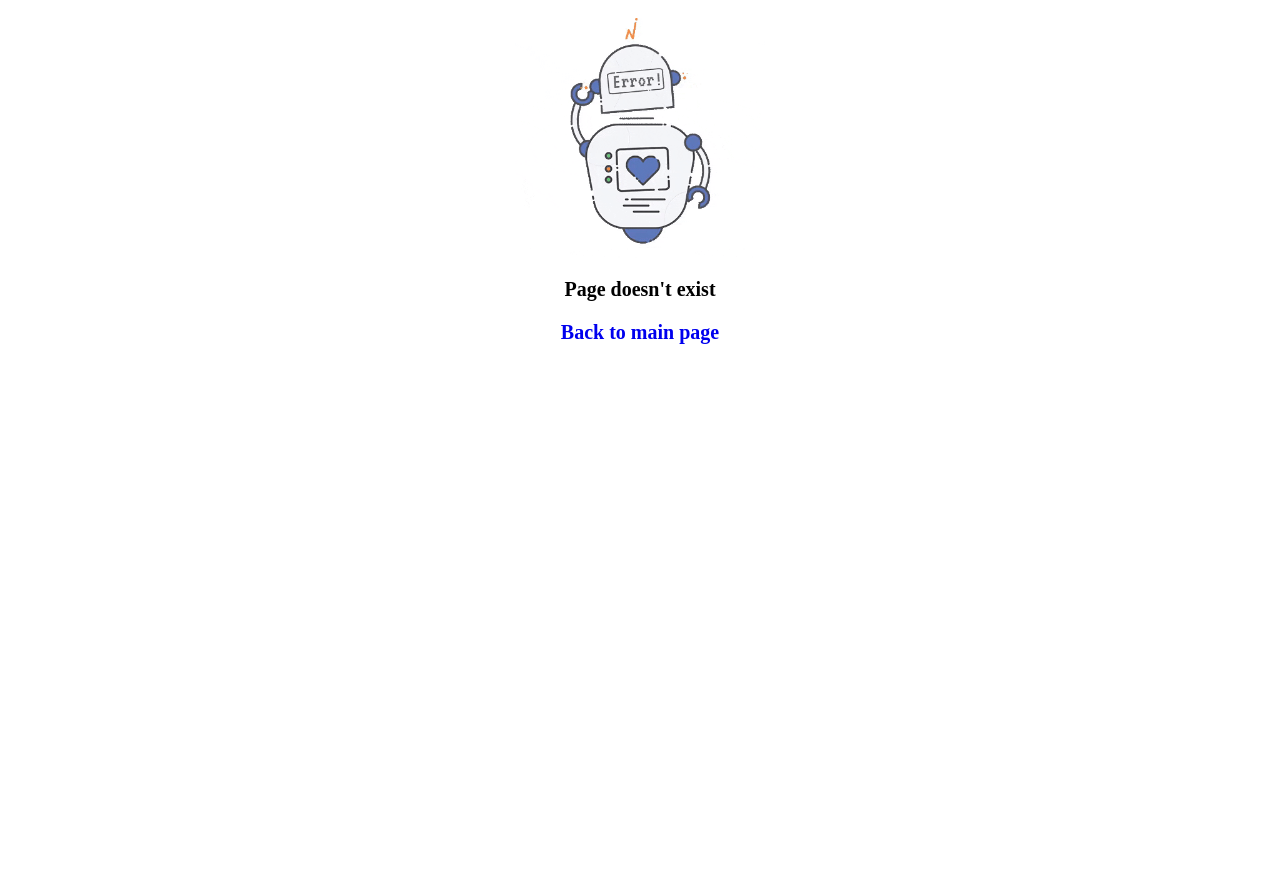
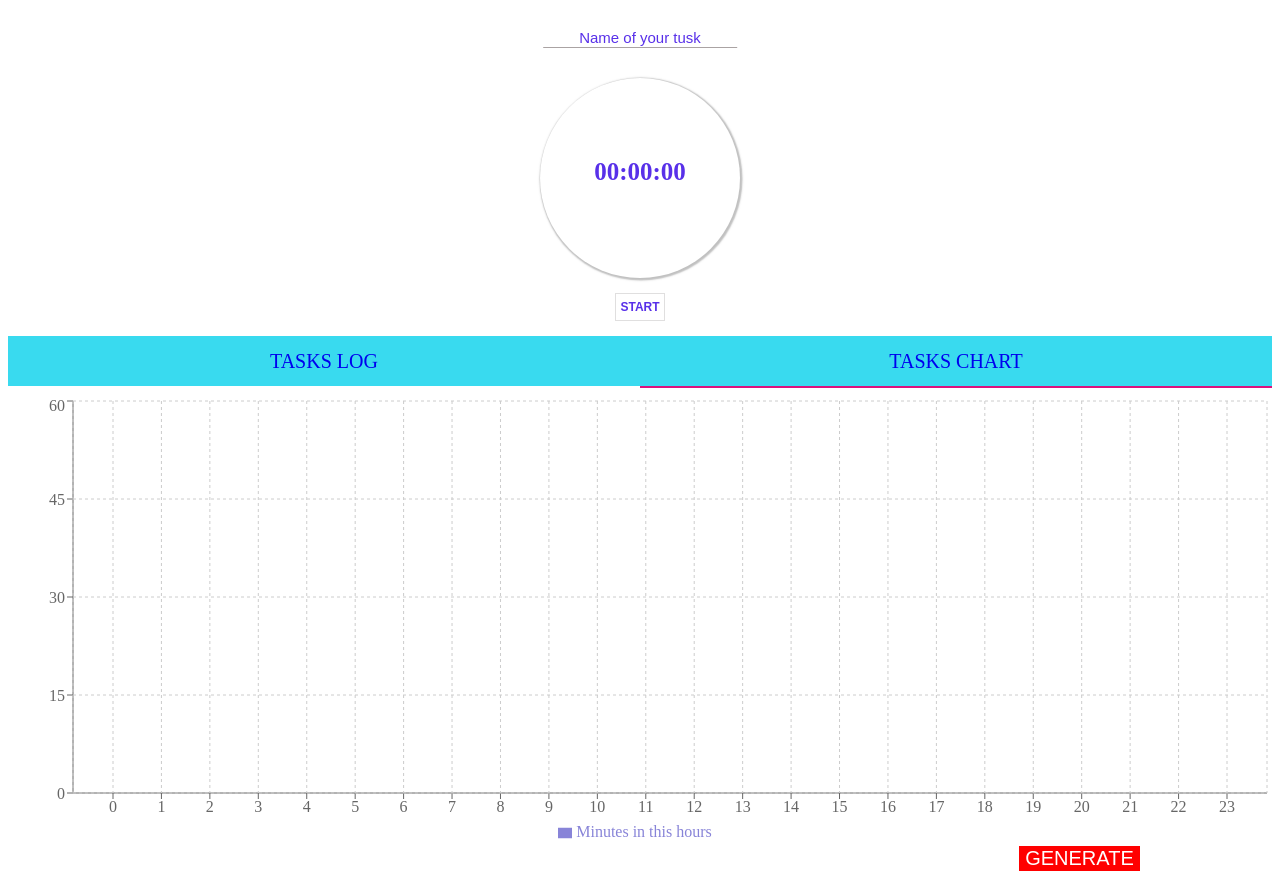
Before and after one commit to Igor-Zaika/timer-redux, a React (Create React App) app: page /timer-redux/chart in a window 1280 px wide. Before the commit the page ends 800 px from the top, so only its background shows below. Built offline with nearby package versions, Linux system fonts and the light colour scheme.

Commit message:
change routes

```diff
--- a/package.json
+++ b/package.json
@@ -1,5 +1,6 @@
 {
-  "name": "timer-tusk-react",
+  "homepage": "https://igor-zaika.github.io/timer-redux",
+  "name": "timer-redux",
   "version": "0.1.0",
   "private": true,
   "dependencies": {
@@ -26,6 +27,8 @@
   },
   "scripts": {
     "start": "react-scripts start",
+    "predeploy": "npm run build",
+    "deploy": "gh-pages -d build",
     "build": "react-scripts build",
     "test": "react-scripts test",
     "eject": "react-scripts eject"
--- a/src/components/app/App.js
+++ b/src/components/app/App.js
@@ -10,9 +10,9 @@ function App() {
   	return (
 		<Router>
 			<Routes>
-				<Route path="/" element={<MainPage/>}/>
-				<Route path="/:taskId" element={<SingleTaskPage/>}/>
-				<Route path="/chart" element={<TaskChartPage/>}/>
+				<Route path="/timer-redux" element={<MainPage/>}/>
+				<Route path="/timer-redux/:taskId" element={<SingleTaskPage/>}/>
+				<Route path="/timer-redux/chart" element={<TaskChartPage/>}/>
 				<Route path="*" element={<Page404/>}/>
 			</Routes>
 		</Router>
--- a/src/components/pages/404.js
+++ b/src/components/pages/404.js
@@ -7,7 +7,7 @@ const Page404 = () => {
         <div>
             <img style={{ display: 'block', width: "250px", height: "250px",objectFit: 'contain', margin: "0 auto"}}  src={img} alt="Error"/>
             <p style={{'textAlign': 'center', 'fontWeight': 'bold', 'fontSize': '20px'}}>Page doesn't exist</p>
-            <Link style={{'display': 'block', 'textAlign': 'center', 'fontWeight': 'bold', 'fontSize': '20px', 'marginTop': '10px'}} to="/">Back to main page</Link>
+            <Link style={{'display': 'block', 'textAlign': 'center', 'fontWeight': 'bold', 'fontSize': '20px', 'marginTop': '10px'}} to="/timer-redux">Back to main page</Link>
         </div>
     )
 }
--- a/src/components/singleTask/SingleTask.js
+++ b/src/components/singleTask/SingleTask.js
@@ -29,7 +29,7 @@ const SingleTask = () => {
                         <div className="time-end">Time end:  {singleTask[0].end}</div>
                         <div className="time-spend">Time spend:  {singleTask[0].spend}</div>
                     </div>
-                    <Link to="/" className="single-log__back">Back to main page</Link>
+                    <Link to="/timer-redux" className="single-log__back">Back to main page</Link>
                 </div>
             </>
         )
--- a/src/components/tableHeader/TableHeader.js
+++ b/src/components/tableHeader/TableHeader.js
@@ -7,8 +7,8 @@ const TableHeader = () => {
 
     return (
         <div className='table_wrapp'>
-            <div className="tableLog" ><Link to="/">TASKS LOG</Link></div>
-            <div className="tableChart" ><Link to="/chart">TASKS CHART</Link></div>
+            <div className="tableLog" ><Link to="/timer-redux">TASKS LOG</Link></div>
+            <div className="tableChart" ><Link to="/timer-redux/chart">TASKS CHART</Link></div>
         </div>
 
     )
--- a/src/components/tasksLog/TaskLog.js
+++ b/src/components/tasksLog/TaskLog.js
@@ -91,7 +91,7 @@ const TaskLog = () => {
 								<StyledTableCell align="center">{row.timeStart}</StyledTableCell>
 								<StyledTableCell align="center">{row.timeEnd}</StyledTableCell>
 								<StyledTableCell align="center">{row.timeSpend}</StyledTableCell>
-								<StyledTableCell align="center" ><Link to={`/${row.id}`}><button>{row.info}</button></Link></StyledTableCell>
+								<StyledTableCell align="center" ><Link to={`/timer-redux/${row.id}`}><button>{row.info}</button></Link></StyledTableCell>
 								<StyledTableCell align="center" onClick={() => onDeleteLog(row.id)}><button>{row.remove}</button></StyledTableCell>
 							</StyledTableRow>
 						))}
--- a/src/saga/countSaga.js
+++ b/src/saga/countSaga.js
@@ -1,6 +1,5 @@
 import { put, call, take, fork, cancel, all } from 'redux-saga/effects';
 import {startTimer, stopTimer, increaseTimer, setTusks } from '../actions/index'
-
 
 const delay = (ms) => new Promise(res => setTimeout(res, ms));
 
```
